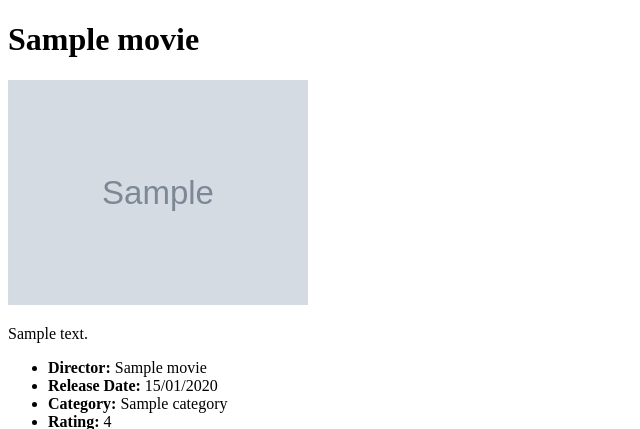
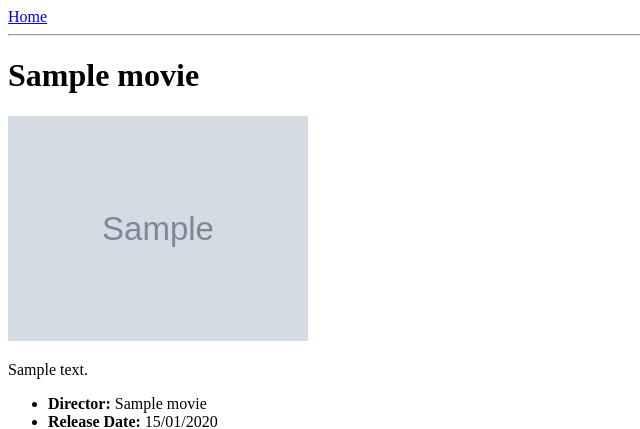
Before and after one commit to luislard/kc-python, a Django app: template src/movies/templates/movie_detail.html in a window 1280 px wide. Shown: the top 429 px of the page, without its empty margins (0-640 px from the left). Run offline with Django 3.2, Linux system fonts and the light colour scheme; the template is opened without the code that fills it: most values are stand-ins (such as "Sample title", 1, 10 or a date in 2020); grey boxes marked "Sample" are stand-in pictures.

Commit message:
agregamos un menu para poder navegar al home

```diff
--- a/src/ipdb/urls.py
+++ b/src/ipdb/urls.py
@@ -21,6 +21,6 @@ from movies.views import hello_world, home, movie_detail
 urlpatterns = [
     path('admin/', admin.site.urls),
     # path('', hello_world)
-    path('', home),
+    path('', home, name="home_page"),
     path('movies/<int:pk>', movie_detail, name="movie_detail_page")
 ]
--- a/src/movies/templates/base.html
+++ b/src/movies/templates/base.html
@@ -5,6 +5,10 @@
     <title>{% block head_title %} IPDB - Internet Pelis Database {% endblock %}</title>
 </head>
 <body>
+    <div class="menu">
+        <a href="{% url "home_page" %}">Home</a>
+    </div>
+    <hr>
     {% block content %}
 
     {% endblock %}
```
